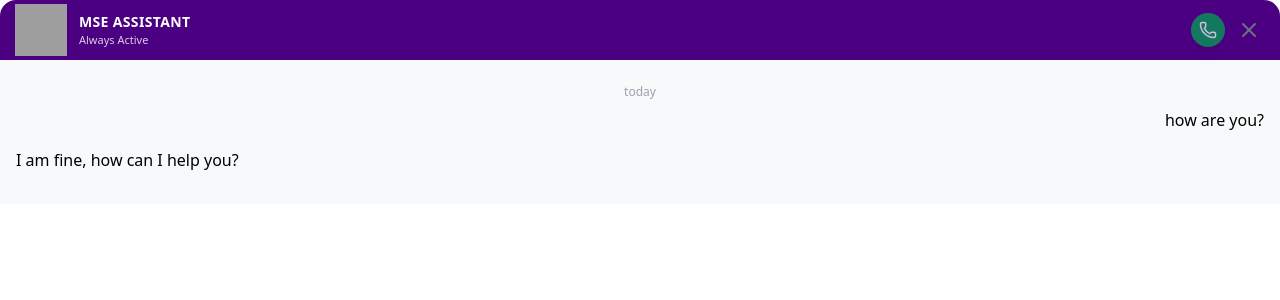
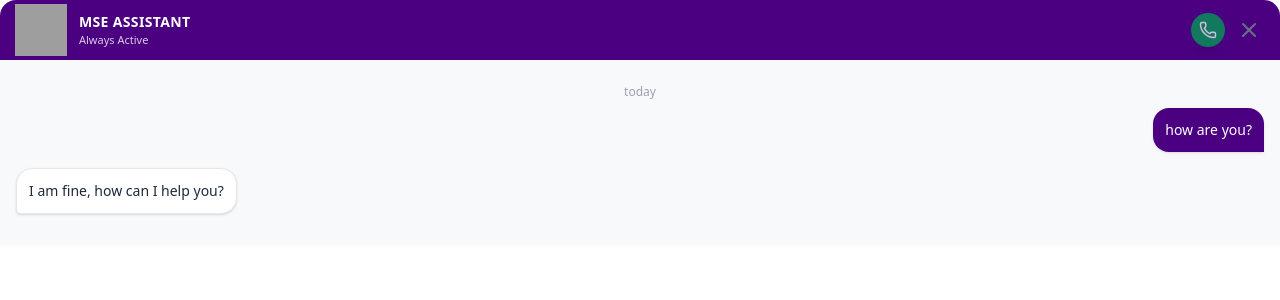
Before and after one commit to sabaPhruidze/ai-chatbot-assistant, a Next.js app: page / in a window 1280 px wide. Shown: the top 300 px of the page. Built offline with nearby package versions, Linux system fonts and the light colour scheme; grey boxes are pictures that could not be loaded.

Commit message:
rounded-2xl rounded-br-none by this I made sure all part will be rounded except right bottom so it will look more like cha

```diff
--- a/components/chat/ChatMessages.tsx
+++ b/components/chat/ChatMessages.tsx
@@ -24,7 +24,16 @@ const ChatMessages = ({ messages }: { messages: Message[] }) => {
         >
           {/* A. normal text */}
           {msg.type === "text" ? (
-            <div>{msg.text}</div>
+            <div
+              className={`max-w-[80%] p-3 text-sm shadow-sm
+                ${
+                  msg.sender === "user"
+                    ? "bg-[#4B0082] text-white rounded-2xl rounded-br-none" // user style
+                    : "bg-white text-gray-800 border border-gray-200 rounded-2xl rounded-bl none"
+                }`}
+            >
+              {msg.text}
+            </div>
           ) : (
             // B. raiting star
             <div>
```
